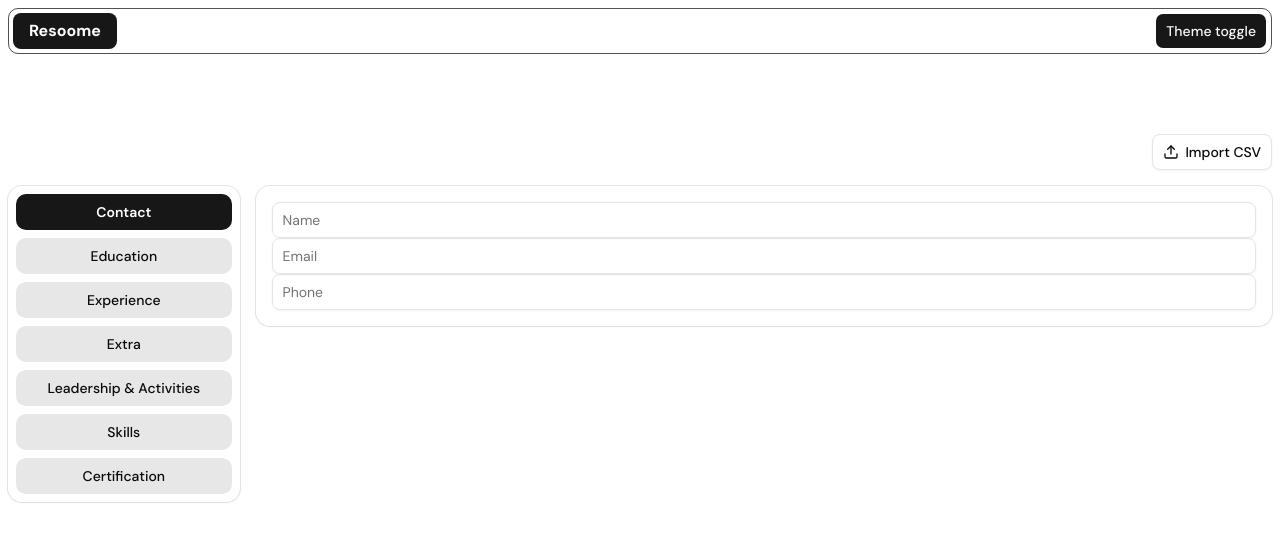
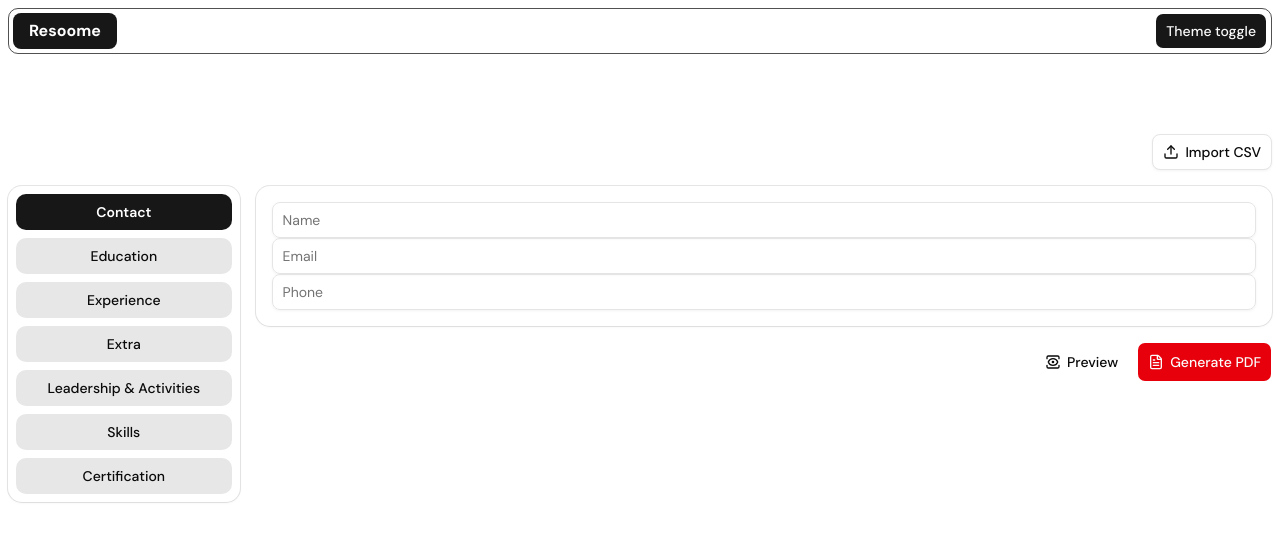
Before and after one commit to jcarintoc/resoome, a React (Vite) app: page / in a window 1280 px wide. Shown: the top 542 px of the page. Built offline with nearby package versions, Linux system fonts and the light colour scheme.

Commit message:
feat: add preview component

```diff
--- /dev/null
+++ b/src/components/features/preview/index.tsx
@@ -0,0 +1,29 @@
+import {
+  ExpandableScreen,
+  ExpandableScreenContent,
+  ExpandableScreenTrigger,
+} from "@/components/ui/expandable-screen";
+import { Button } from "@/components/ui/button";
+import { View } from "lucide-react";
+
+export default function Preview() {
+  return (
+    <ExpandableScreen
+      layoutId="cta-card"
+      triggerRadius="100px"
+      contentRadius="24px"
+    >
+      <ExpandableScreenTrigger>
+        <Button size={"lg"} variant={"ghost"}>
+          <View /> Preview
+        </Button>
+      </ExpandableScreenTrigger>
+
+      <ExpandableScreenContent className="bg-primary">
+        <div className="flex h-full items-center justify-center p-8">
+          <h2 className="text-4xl text-primary-foreground">PDF Preview</h2>
+        </div>
+      </ExpandableScreenContent>
+    </ExpandableScreen>
+  );
+}
--- a/src/components/features/resume-builder.tsx
+++ b/src/components/features/resume-builder.tsx
@@ -10,7 +10,8 @@ import { type ReactNode } from "react";
 import { Card } from "../ui/card";
 import { motion } from "framer-motion";
 import { Button } from "../ui/button";
-import { Upload } from "lucide-react";
+import { FileText, Upload } from "lucide-react";
+import Preview from "./preview";
 
 type tabs =
   | "Contact"
@@ -112,7 +113,7 @@ const ResumeBuilder = () => {
         </section>
 
         {/* Main Content */}
-        <section className="w-full">
+        <section className="w-full space-y-4">
           {tabs.map((tab) => (
             <motion.div
               initial={{ scale: 0.95, opacity: 0 }}
@@ -127,6 +128,14 @@ const ResumeBuilder = () => {
               </Activity>
             </motion.div>
           ))}
+
+          {/* Export and View PDF */}
+          <div className="flex justify-end gap-2">
+            <Preview />
+            <Button size={"lg"} className="bg-red-600 hover:bg-red-700">
+              <FileText /> Generate PDF
+            </Button>
+          </div>
         </section>
       </main>
     </div>
```
